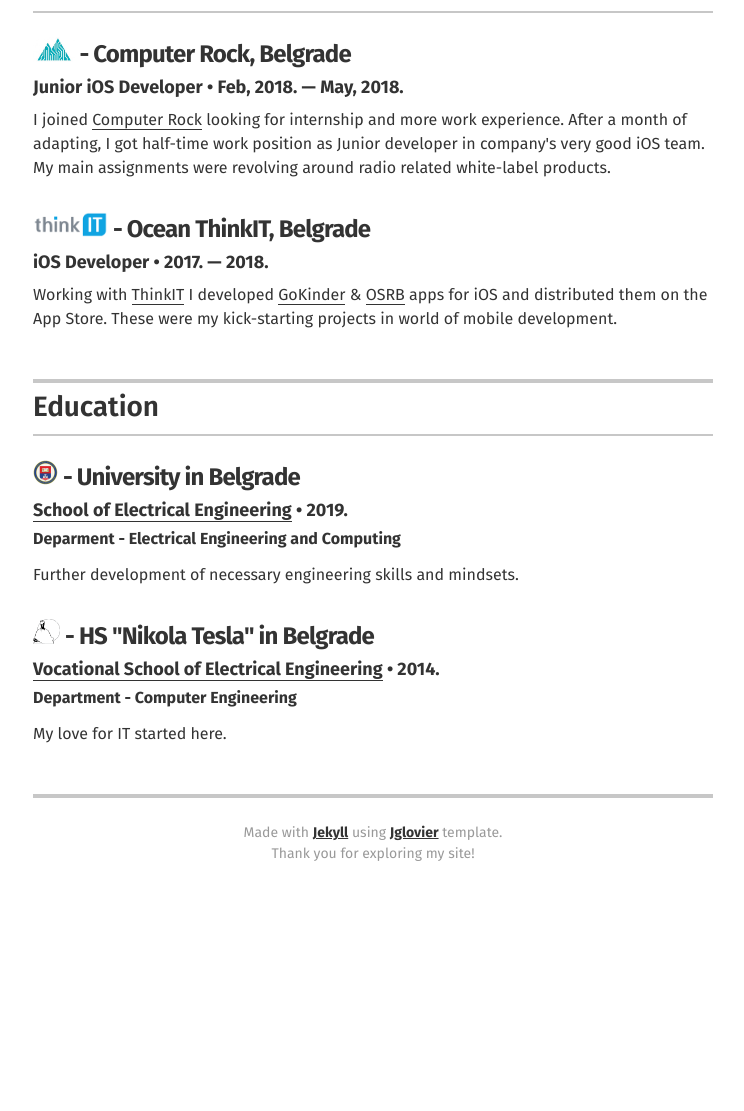
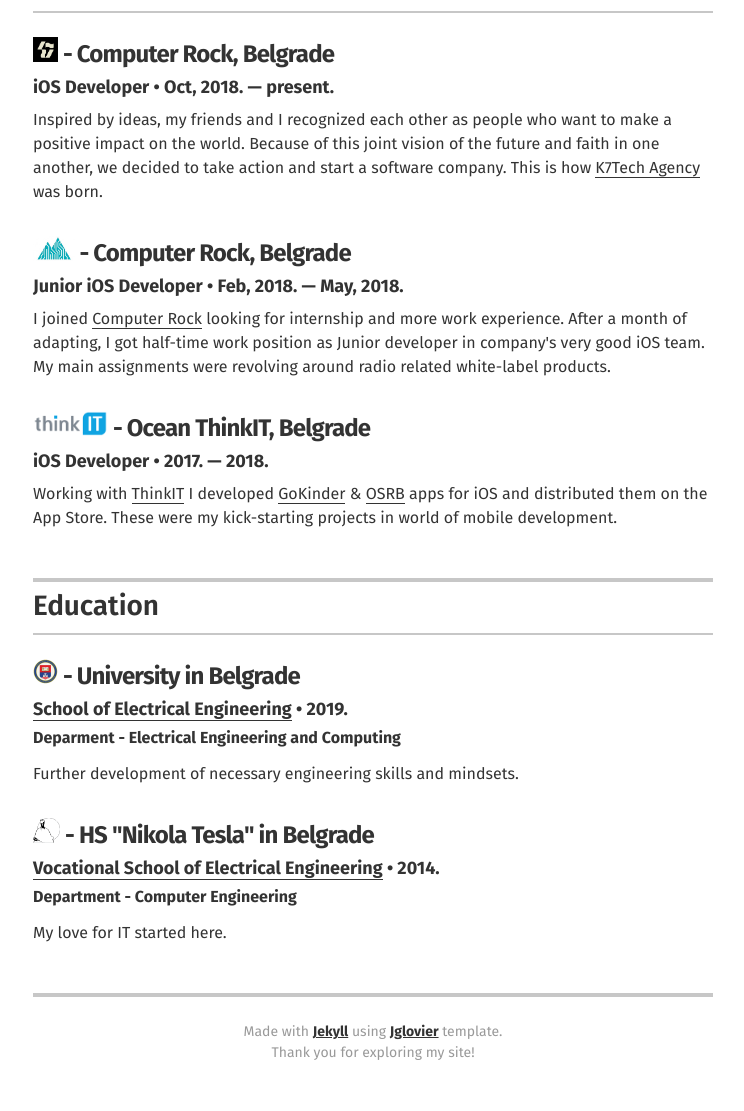
Before and after one commit to deltakroneker/deltakroneker.github.io, a Jekyll site: the page built from index.html, in a window 1280 px wide. Shown: the part 807-1918 px from the top of the page, without its empty margins (267-1011 px from the left). Built offline with Jekyll 4.4.1, drawn with Linux system fonts in a browser that asks for light colours; before the commit the page ends 1719 px from its top, so only the background shows below that.

Commit message:
add k7tech experience

```diff
--- a/_data/experience.yml
+++ b/_data/experience.yml
@@ -1,4 +1,11 @@
 # Jobs
+
+# iOS Developer
+- company: <img src="images/k7tech.png" height="25"/> - Computer Rock, Belgrade
+  position: iOS Developer
+  duration:   Oct, 2018.  &mdash; present.
+  summary: Inspired by ideas, my friends and I recognized each other as people who want to make a positive impact on the world. Because of this joint vision of the future and faith in one another, we decided to take action and start a software company. This is how <a href="https://k7tech.agency">K7Tech Agency</a> was born.
+
 
 # iOS Developer
 - company: <img src="images/computerrock.png" height="25"/> - Computer Rock, Belgrade
```
Also changed, not shown: images/k7tech.png (added).
